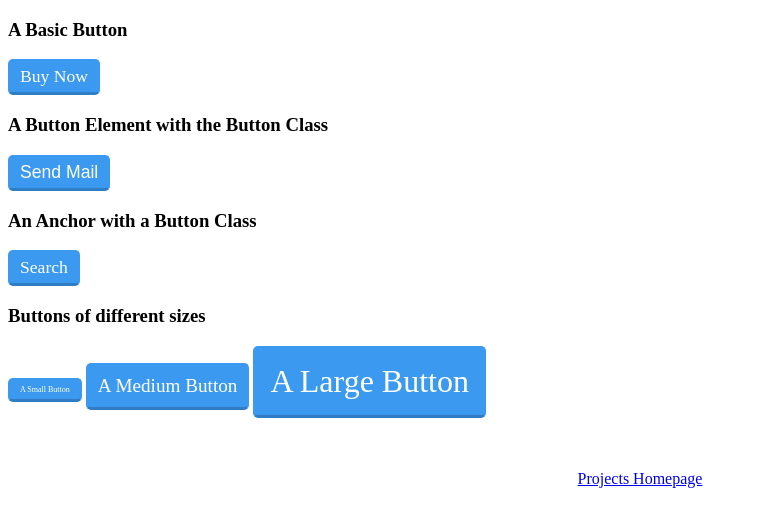
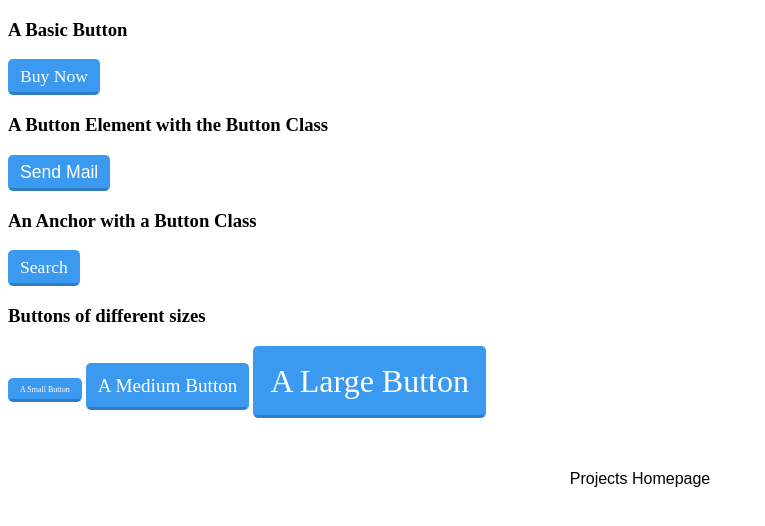
Before and after one commit to brianhernandez/introduction-to-css__button-web-component, a plain HTML site: page index.html in a window 1280 px wide. Shown: the whole page, without its empty margins (0-765 px from the left). Drawn offline with Linux system fonts and the light colour scheme.

Commit message:
Tweaked return button code.

```diff
--- a/button.css
+++ b/button.css
@@ -48,6 +48,9 @@
 .navigation a {
   display: inline-block;
   padding: 20px 180px;
+  text-decoration: none;
+  font-family: sans-serif;
+  color: #000;
 }
 
 .navigation a:hover,
```
